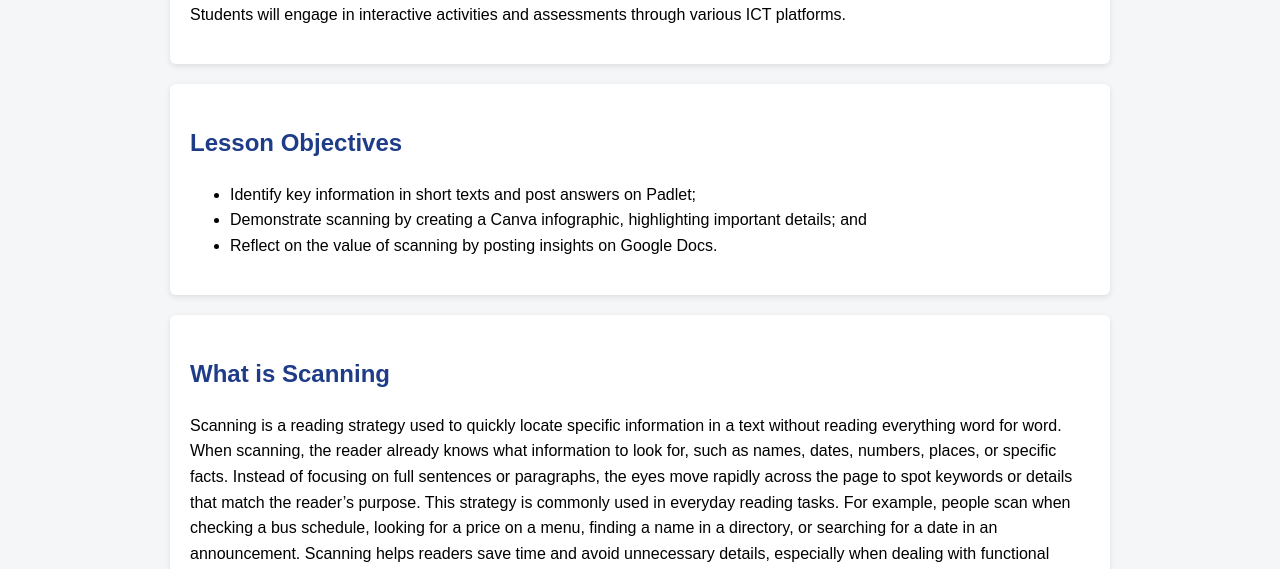
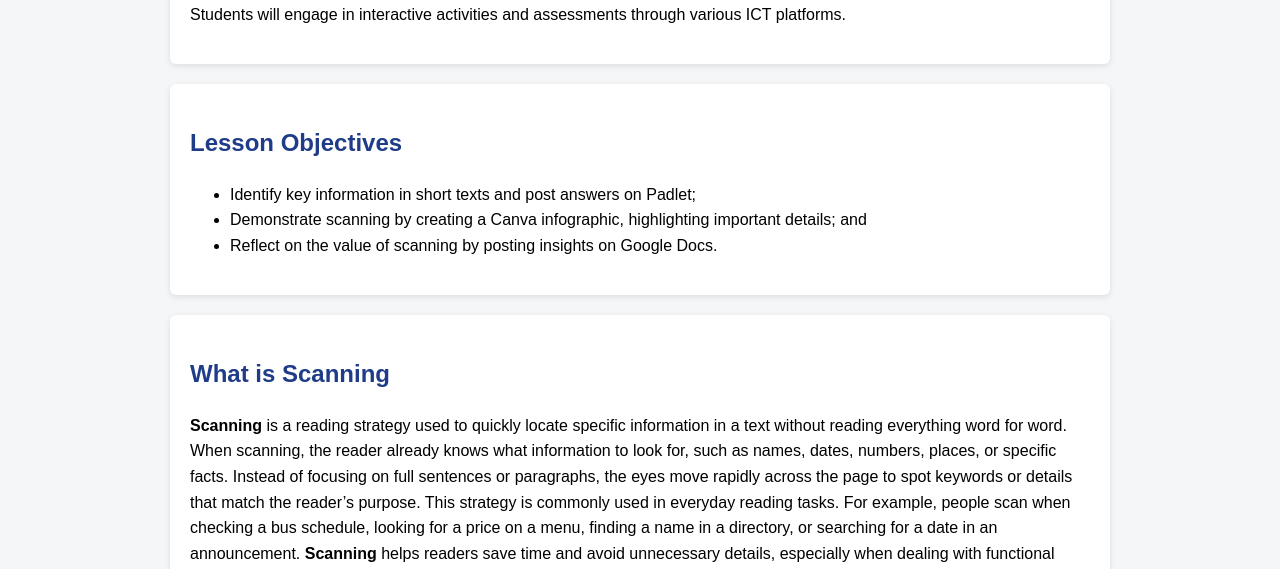
Before and after one commit to ivandelarosa011-source/Web-based-LP, a plain HTML site: page index.html in a window 1280 px wide. Shown: the part 383-952 px from the top of the page. Drawn offline with Linux system fonts and the light colour scheme.

Commit message:
Update index.html

```diff
--- a/index.html
+++ b/index.html
@@ -105,9 +105,9 @@
 <section>
   <h2>What is Scanning</h2>
 
-  <p>Scanning is a reading strategy used to quickly locate specific information in a text without reading everything word for word. When scanning, the reader already knows what information to look for, such as names, dates, numbers, places, or specific facts. Instead of focusing on full sentences or paragraphs, the eyes move rapidly across the page to spot keywords or details that match the reader’s purpose.
+  <p><strong>Scanning</strong> is a reading strategy used to quickly locate specific information in a text without reading everything word for word. When scanning, the reader already knows what information to look for, such as names, dates, numbers, places, or specific facts. Instead of focusing on full sentences or paragraphs, the eyes move rapidly across the page to spot keywords or details that match the reader’s purpose.
 
-This strategy is commonly used in everyday reading tasks. For example, people scan when checking a bus schedule, looking for a price on a menu, finding a name in a directory, or searching for a date in an announcement. Scanning helps readers save time and avoid unnecessary details, especially when dealing with functional texts.</p>
+This strategy is commonly used in everyday reading tasks. For example, people scan when checking a bus schedule, looking for a price on a menu, finding a name in a directory, or searching for a date in an announcement. <strong>Scanning</strong> helps readers save time and avoid unnecessary details, especially when dealing with functional texts.</p>
 
 <p>Learning how to scan properly helps students become more efficient and flexible readers. It allows them to manage their reading tasks better, especially in school activities that require finding information quickly. When used correctly, scanning improves reading efficiency and supports better comprehension by helping readers focus only on what is important for their purpose.</p>
 </section>
```
